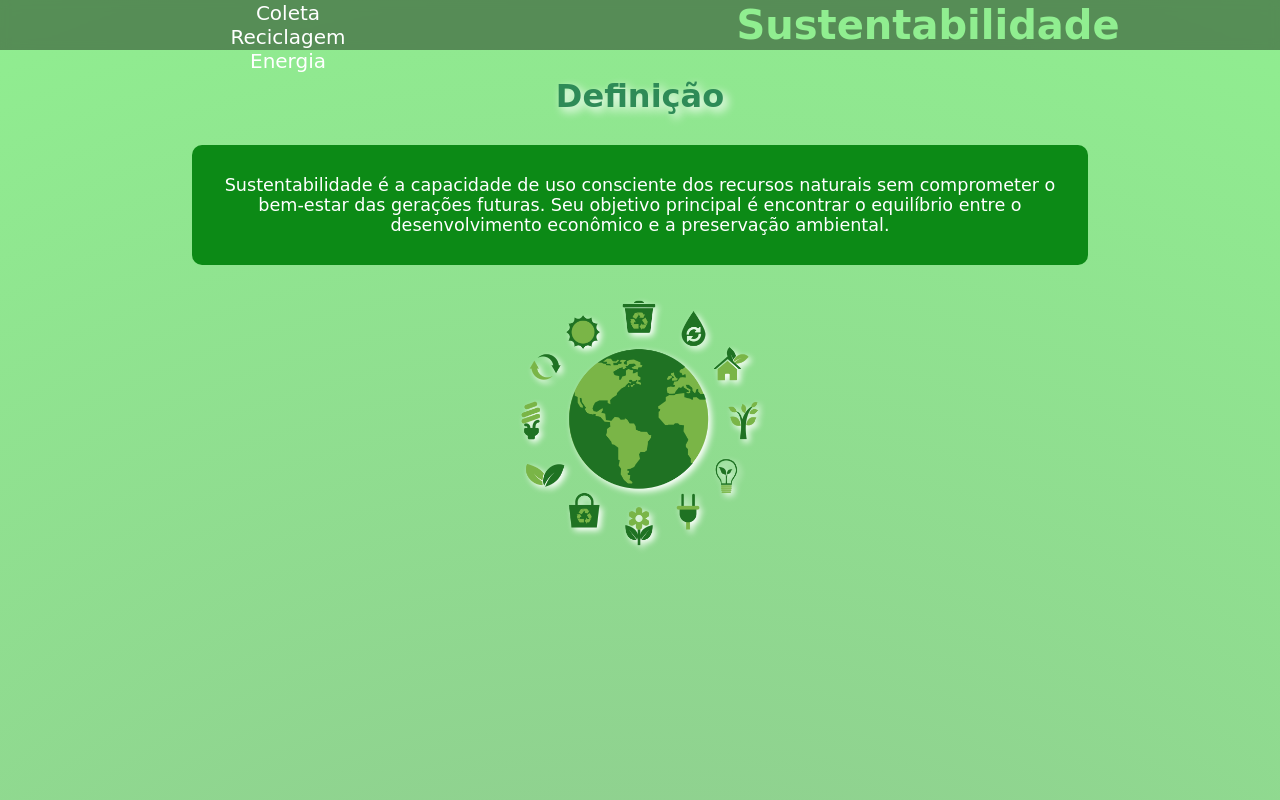
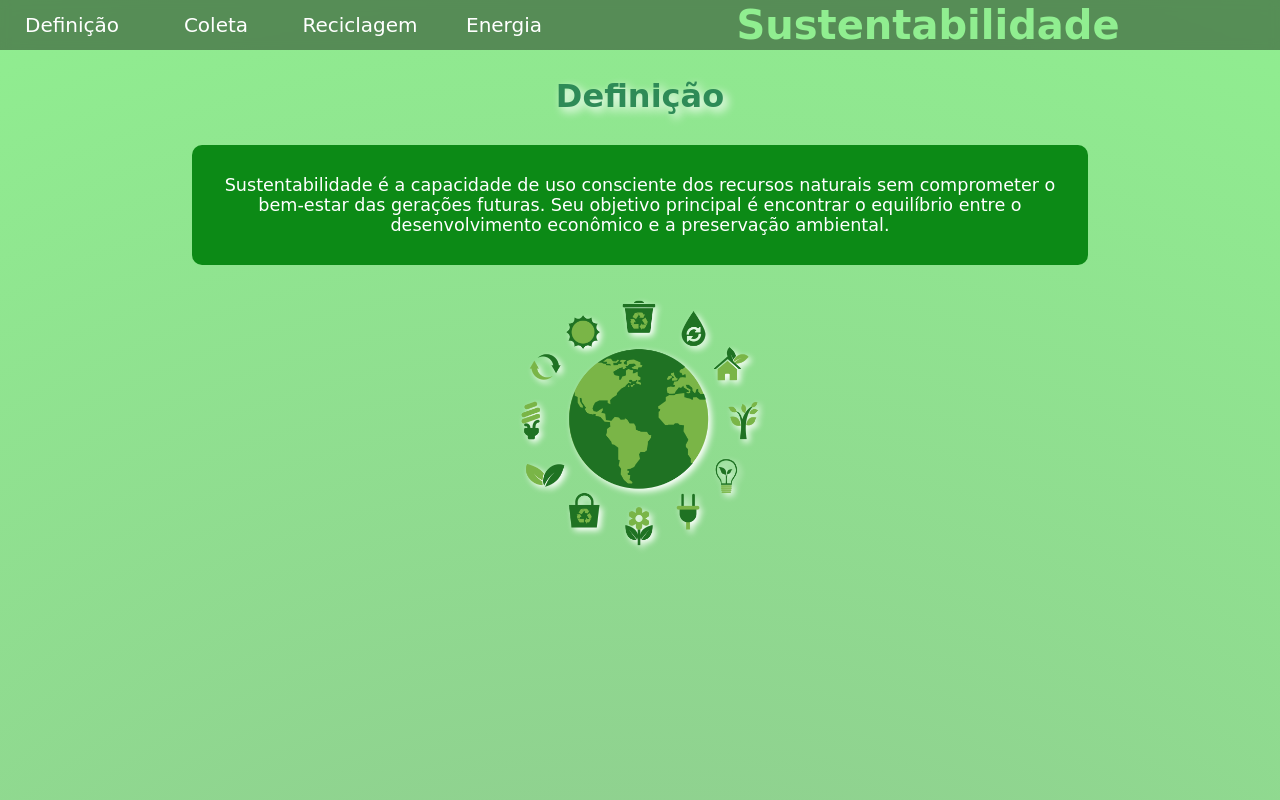
Before and after one commit to christopherfifo/Faculdade---Front-End, a plain HTML site: page aula 13/index.html in a window 1280 px wide. Shown: the top 800 px of the page. Drawn offline with Linux system fonts and the light colour scheme; a web font is replaced by a local one.

Commit message:
Update style.css

```diff
--- a/aula 13/css/style.css
+++ b/aula 13/css/style.css
@@ -201,7 +201,7 @@ a {
     }
 
     /* Item da Lista */
-    nav li {
+    nav ul li {
       width: 25%;
     }
 
```
